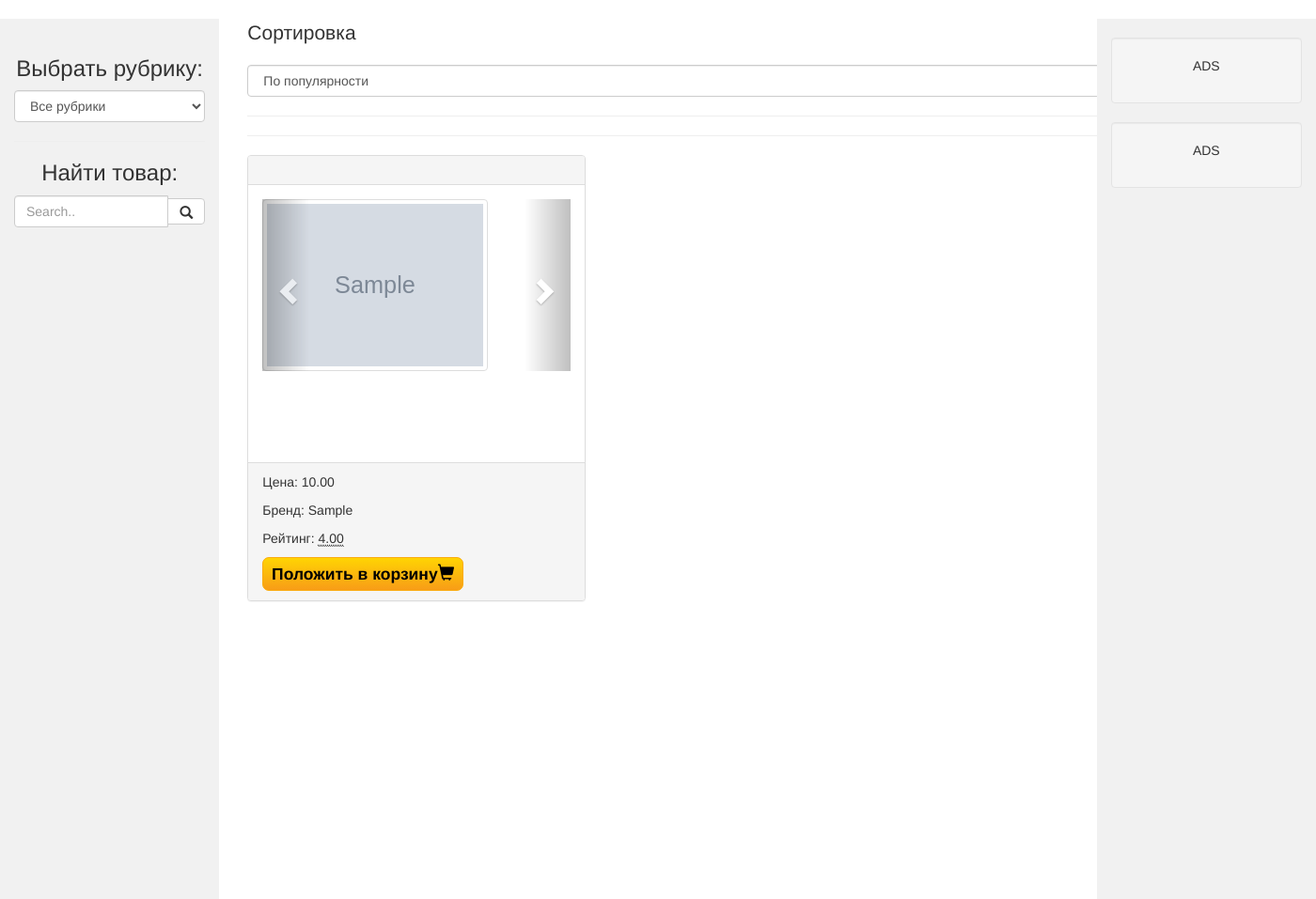
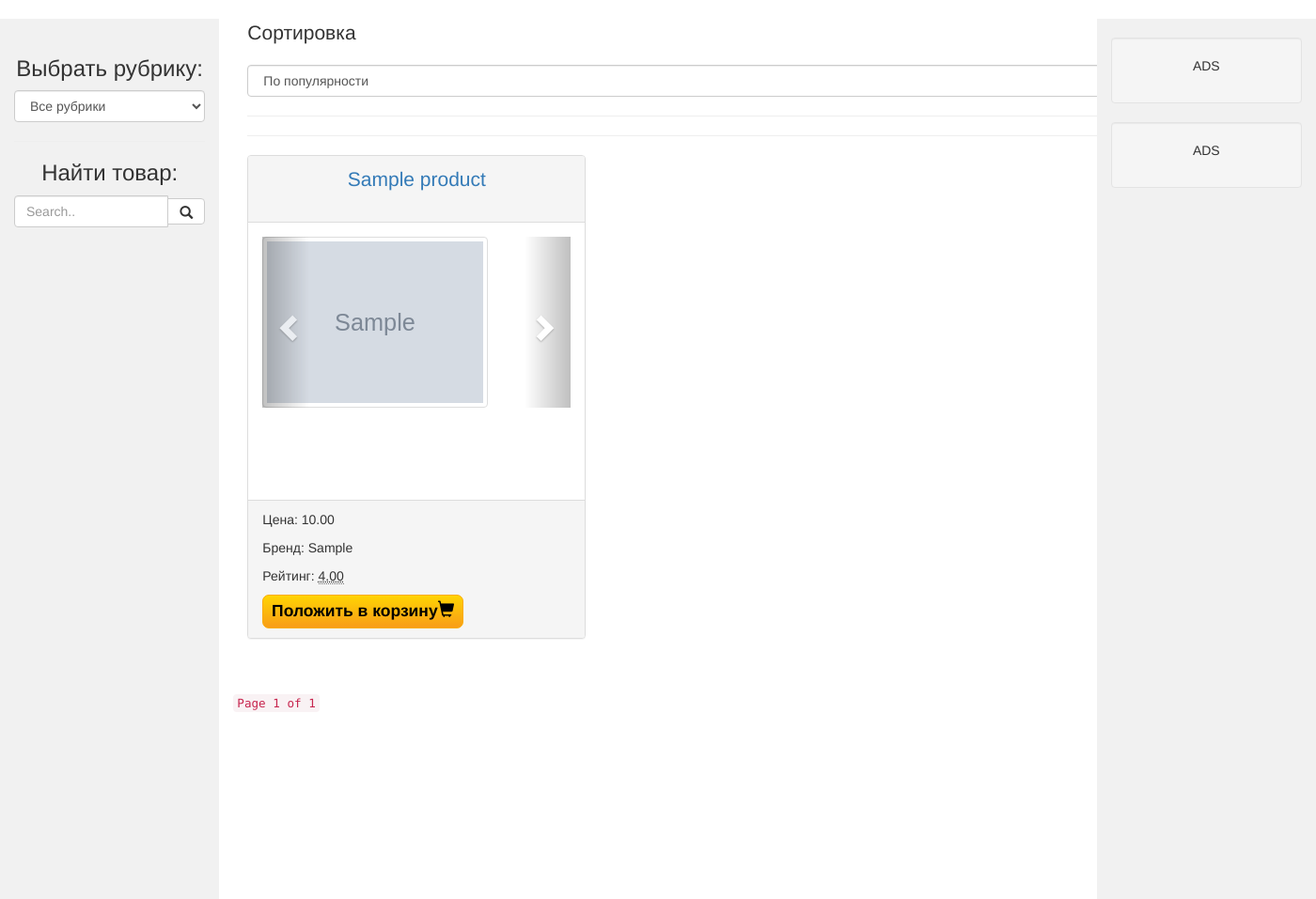
Before and after one commit to AndrewErmakov/OnlineStoreOnSofaDjango, a Django app: page / in a window 1400 px wide. Shown: the part 60-1017 px from the top of the page at 94% size. Run offline with Django 3.2, Linux system fonts and the light colour scheme; tables that the repository leaves empty hold one stand-in row (values such as "Sample post"); grey boxes marked "Sample" are stand-in pictures; some libraries are stand-ins or nearby versions.

Commit message:
add paginataion

```diff
--- a/online_store_on_sofa_project/management_app/views/add_product_view.py
+++ b/online_store_on_sofa_project/management_app/views/add_product_view.py
@@ -2,7 +2,7 @@
 from django.views import View
 from rolepermissions.mixins import HasPermissionsMixin
 from management_app.forms import NewProductForm
-from store_app.models import Product, WarehouseProducts
+from store_app.models import Product, Warehouse
 
 
 class AddProductView(View, HasPermissionsMixin):
@@ -28,7 +28,7 @@
                     brand=form.cleaned_data['brand'],
                     rubric=form.cleaned_data['category']
                 )
-                WarehouseProducts.objects.create(
+                Warehouse.objects.create(
                     product=new_product,
                     count_products=request.POST.get('count_product')
                 )
--- a/online_store_on_sofa_project/management_app/views/add_received_product2warehouse.py
+++ b/online_store_on_sofa_project/management_app/views/add_received_product2warehouse.py
@@ -1,7 +1,7 @@
 from django.shortcuts import render, redirect
 from django.views import View
 from rolepermissions.mixins import HasPermissionsMixin
-from store_app.models import Product, WarehouseProducts
+from store_app.models import Product, Warehouse
 
 
 class AddReceivedProductToWarehouse(View, HasPermissionsMixin):
@@ -18,8 +18,8 @@
 
     def post(self, request, pk):
         try:
-            product_in_warehouse = WarehouseProducts.objects.get(product=Product.objects.get(pk=pk))
-            product_in_warehouse.count_products += int(request.POST.get('count_prod'))
+            product_in_warehouse = Warehouse.objects.get(product=Product.objects.get(pk=pk))
+            product_in_warehouse.quantity += int(request.POST.get('count_prod'))
             product_in_warehouse.save()
 
             return redirect('change_info_product')
--- a/online_store_on_sofa_project/static/js/filtration_products.js
+++ b/online_store_on_sofa_project/static/js/filtration_products.js
@@ -13,21 +13,18 @@
     window.location.href = currentUrl;
 }
 
-function selectRubric() {
+function selectCategory() {
     let currentUrl = new URL(window.location.href);
-    let selectedRubric = document.getElementById("selectRubric").value;
+    let selectedCategory = document.getElementById("selectCategory").value;
 
-    if (selectedRubric === 'all' && currentUrl.searchParams.has('rubric')) {
-        currentUrl.searchParams.delete('rubric')
+    if (selectedCategory === 'all' && currentUrl.searchParams.has('category')) {
+        currentUrl.searchParams.delete('category')
     }
-    if (currentUrl.searchParams.has('rubric')) {
-        currentUrl.searchParams.set('rubric', selectedRubric);
+    if (currentUrl.searchParams.has('category')) {
+        currentUrl.searchParams.set('category', selectedCategory);
     } else {
-        currentUrl.searchParams.append('rubric', selectedRubric);
+        currentUrl.searchParams.append('category', selectedCategory);
     }
-    let option = document.getElementById('rubric_' + selectedRubric);
-    option.setAttribute('selected', true);
-
     window.location.href = currentUrl;
 }
 
@@ -43,3 +40,14 @@
         window.location.href = currentUrl;
     }
 }
+
+function changePageNumber(pageNum) {
+    pageNum = String(pageNum);
+    let currentUrl = new URL(window.location.href);
+    if (currentUrl.searchParams.has('page')) {
+        currentUrl.searchParams.set('page', pageNum);
+    } else {
+        currentUrl.searchParams.append('page', pageNum);
+    }
+    window.location.href = currentUrl;
+}
--- a/online_store_on_sofa_project/store_app/models/__init__.py
+++ b/online_store_on_sofa_project/store_app/models/__init__.py
@@ -8,4 +8,4 @@
 from .ProductInCart import ProductInCart
 from .Recipient import Recipient
 from .Category import Category
-from .WarehouseProducts import WarehouseProducts
+from .Warehouse import Warehouse
--- a/online_store_on_sofa_project/store_app/views/cart_view.py
+++ b/online_store_on_sofa_project/store_app/views/cart_view.py
@@ -19,9 +19,9 @@
                 for product in products_in_cart:
                     product_in_cart = ProductInCart.objects.filter(cart_user=cart_current_user,
                                                                    product=product)[0]
-                    count_each_product[product.pk] = [product_in_cart.count_product_in_cart]
-                    count_each_product[product.pk].append(product_in_cart.count_product_in_cart * product.price)
-                    total_sum += product_in_cart.count_product_in_cart * product.price
+                    count_each_product[product.pk] = [product_in_cart.quantity]
+                    count_each_product[product.pk].append(product_in_cart.quantity * product.price)
+                    total_sum += product_in_cart.quantity * product.price
                 return render(request, 'user_cart_page.html', {'products_in_cart': products_in_cart,
                                                                'is_empty_cart': False,
                                                                'count_each_product': count_each_product,
--- a/online_store_on_sofa_project/store_app/views/delete_product_in_cart_view.py
+++ b/online_store_on_sofa_project/store_app/views/delete_product_in_cart_view.py
@@ -2,7 +2,7 @@
 from django.http import JsonResponse
 from django.views import View
 
-from store_app.models import Product, ProductInCart, Cart, WarehouseProducts
+from store_app.models import Product, ProductInCart, Cart, Warehouse
 
 
 class DeleteProductInCartView(View, LoginRequiredMixin):
@@ -21,8 +21,8 @@
                                       product=product).delete()
 
             """Восполнение запасов на складе данной позициии товара"""
-            product_in_warehouse = WarehouseProducts.objects.get(product=product)
-            product_in_warehouse.count_products += int(request.POST.get('count_products').split()[0])
+            product_in_warehouse = Warehouse.objects.get(product=product)
+            product_in_warehouse.quantity += int(request.POST.get('count_products').split()[0])
             product_in_warehouse.save()
 
             response_data['status'] = 'OK'
--- a/online_store_on_sofa_project/store_app/views/ordering_payment_delivery_view.py
+++ b/online_store_on_sofa_project/store_app/views/ordering_payment_delivery_view.py
@@ -36,13 +36,13 @@
                 total_sum = 0
                 for product in request.user.cartuser.products.all():
                     product_in_cart = ProductInCart.objects.get(product=product, cart_user=cart_user)
-                    total_sum += product_in_cart.count_product_in_cart * product.price
+                    total_sum += product_in_cart.quantity * product.price
 
                     """Теперь сохраним товары в таблицу БД ProductsInOrder"""
                     ProductsInOrder.objects.create(
                         order=order,
                         product=product,
-                        count_product_in_order=product_in_cart.count_product_in_cart
+                        count_product_in_order=product_in_cart.quantity
                     )
 
                     """Удалим товар из таблицы ProductsInCart"""
--- a/online_store_on_sofa_project/store_app/views/ordering_payment_online_view.py
+++ b/online_store_on_sofa_project/store_app/views/ordering_payment_online_view.py
@@ -14,7 +14,7 @@
         try:
             total_sum = 0
             for product_in_cart in ProductInCart.objects.filter(cart_user__user=request.user):
-                total_sum += product_in_cart.product.price * product_in_cart.count_product_in_cart
+                total_sum += product_in_cart.product.price * product_in_cart.quantity
 
             stripe.api_key = settings.STRIPE_PUBLISHABLE_KEY
             intent = stripe.PaymentIntent.create(
@@ -49,13 +49,13 @@
                 total_sum = 0
                 for product in request.user.cartuser.products.all():
                     product_in_cart = ProductInCart.objects.get(product=product, cart_user=cart_user)
-                    total_sum += product_in_cart.count_product_in_cart * product.price
+                    total_sum += product_in_cart.quantity * product.price
 
                     """Теперь сохраним товары в таблицу БД ProductsInOrder"""
                     ProductsInOrder.objects.create(
                         order=order,
                         product=product,
-                        count_product_in_order=product_in_cart.count_product_in_cart
+                        count_product_in_order=product_in_cart.quantity
                     )
 
                     """Удалим товар из таблицы ProductsInCart"""
--- a/online_store_on_sofa_project/store_app/views/product_details_view.py
+++ b/online_store_on_sofa_project/store_app/views/product_details_view.py
@@ -1,7 +1,7 @@
 from django.shortcuts import render
 from django.views import View
 
-from store_app.models import Product, Category, WarehouseProducts
+from store_app.models import Product, Category, Warehouse
 
 
 class ProductDetailsView(View):
@@ -12,7 +12,7 @@
         rubrics = Category.objects.all()
 
         try:
-            count_product_in_warehouse = WarehouseProducts.objects.get(product=product).count_products
+            count_product_in_warehouse = Warehouse.objects.get(product=product).quantity
         except Exception as e:
             print(e)
             count_product_in_warehouse = 0
--- a/online_store_on_sofa_project/store_app/views/product_list_view.py
+++ b/online_store_on_sofa_project/store_app/views/product_list_view.py
@@ -1,3 +1,4 @@
+from django.core.paginator import Paginator, PageNotAnInteger, EmptyPage
 from django.shortcuts import render
 from django.views import View
 from django.db.models import Q
@@ -13,20 +14,20 @@
 
 
 class ProductListView(View):
-    """Класс просмотра домашней страницы: на ней отображаются товары-новинки"""
+    """Класс просмотра товаров"""
 
     def get(self, request):
         context = {}
         query_params = request.GET
 
         products = Product.objects.all()
-        rubrics = Category.objects.all()
+        categories = Category.objects.all()
 
-        rubric_id = query_params.get('rubric')
-        if rubric_id is not None:
-            rubric = rubrics.get(id=int(rubric_id))
-            products = products.filter(rubric=rubric)
-            context['rubric'] = rubric.name
+        category_id = query_params.get('category')
+        if category_id is not None:
+            category = categories.get(id=int(category_id))
+            products = products.filter(category=category)
+            context['category'] = category.name
 
         sorting_type = query_params.get('sort_by')
         if sorting_type is not None:
@@ -36,11 +37,24 @@
         chars2search = query_params.get('search')
         if chars2search:
             products = products.filter(
-                Q(title__icontains=chars2search) |
+                Q(name__icontains=chars2search) |
                 Q(description__icontains=chars2search) |
                 Q(brand__icontains=chars2search)
             )
             context['search_text'] = chars2search
 
-        context['new_products'], context['rubrics'] = products, rubrics
+        page_number = query_params.get('page', 1)
+        paginator = Paginator(products, 6)
+
+        try:
+            page_obj = paginator.page(page_number)
+        except PageNotAnInteger:
+            # if page is not an integer, deliver the first page
+            page_obj = paginator.page(1)
+        except EmptyPage:
+            # if the page is out of range, deliver the last page
+            page_obj = paginator.page(paginator.num_pages)
+
+        context['categories'], context['page_obj'] = categories, page_obj
+
         return render(request, 'home.html', context)
--- a/online_store_on_sofa_project/templates/store_app/home.html
+++ b/online_store_on_sofa_project/templates/store_app/home.html
@@ -15,10 +15,10 @@
     <div class="row content">
         <div class="col-sm-2 sidenav" id="list_rubrics">
             <h3>Выбрать рубрику:</h3>
-            <select class="form-control" id="selectRubric" onchange="selectRubric()">
-                <option value="all" id="rubric_all">Все рубрики</option>
-                {% for rubric in rubrics %}
-                <option value="{{ rubric.id }}" id="rubric_{{ rubric.id }}">{{ rubric.name }}</option>
+            <select class="form-control" id="selectCategory" onchange="selectCategory()">
+                <option value="all">Все рубрики</option>
+                {% for category in categories %}
+                <option value="{{ category.id }}" id="rubric_{{ category.id }}">{{ category.name }}</option>
                 {% endfor %}
             </select>
             <hr>
@@ -43,8 +43,8 @@
                     <option value="many_reviews">Много отзывов</option>
                 </select>
                 <hr>
-                {% if rubric %}
-                <h2>Выбранная рубрика: {{ rubric }}</h2>
+                {% if category %}
+                <h2>Выбранная категория: {{ category }}</h2>
                 {% endif %}
                 {% if sorting_type %}
                 <h3>Отсортировано {{ sorting_type }}</h3>
@@ -54,13 +54,12 @@
                 {% endif %}
                 <hr>
                 <div class="row">
-                    {% for product in new_products %}
+                    {% for product in page_obj %}
                     <div class="col-sm-4">
                         <div class="panel panel-default">
                             <div class="panel-heading">
-                                <p align="center"><a href="{% url 'product_details' product.pk %}">{{ product.title }}</a></p>
+                                <p class="lead" align="center"><a href="{% url 'product_details' product.pk %}">{{ product.name }}</a></p>
                             </div>
-
                             <div class="panel-body" id="product_image">
                                   <div id="carousel_{{ forloop.counter }}" class="carousel slide" data-ride="carousel">
                                       <div class="carousel-inner">
@@ -111,6 +110,22 @@
                     {% endfor %}
                 </div>
             </div><br>
+            <div class="pagination" align="center">
+                <span class="step-links">
+                    <span class="current">
+                        <code>Page {{ page_obj.number }} of {{ page_obj.paginator.num_pages }}</code>
+                    </span>
+                    <br>
+                    {% if page_obj.has_previous %}
+                        <button class="btn btn-success" onclick="changePageNumber(1)">&laquo; first</button>
+                        <button class="btn btn-success" onclick="changePageNumber({{ page_obj.previous_page_number }})">previous</button>
+                    {% endif %}
+                    {% if page_obj.has_next %}
+                        <button class="btn btn-success" onclick="changePageNumber({{ page_obj.next_page_number }})">next</button>
+                        <button class="btn btn-success" onclick="changePageNumber({{ page_obj.paginator.num_pages }})">last &raquo;</button>
+                    {% endif %}
+                </span>
+            </div>
         </div>
         <div class="col-sm-2 sidenav">
           <div class="well">
```
Also changed, not shown: online_store_on_sofa_project/store_app/admin.py (+9 -9 lines), online_store_on_sofa_project/store_app/models/ProductInCart.py (+10 -6 lines), online_store_on_sofa_project/store_app/models/Warehouse.py (renamed from online_store_on_sofa_project/store_app/models/WarehouseProducts.py, +5 -3 lines), online_store_on_sofa_project/store_app/views/add_product2cart_view.py (+6 -6 lines), online_store_on_sofa_project/store_app/views/increase_count_products_view.py (+5 -5 lines), online_store_on_sofa_project/store_app/views/reduce_count_products_view.py (+5 -5 lines), online_store_on_sofa_project/store_app/migrations/0038_auto_20220226_2029.py (added).
